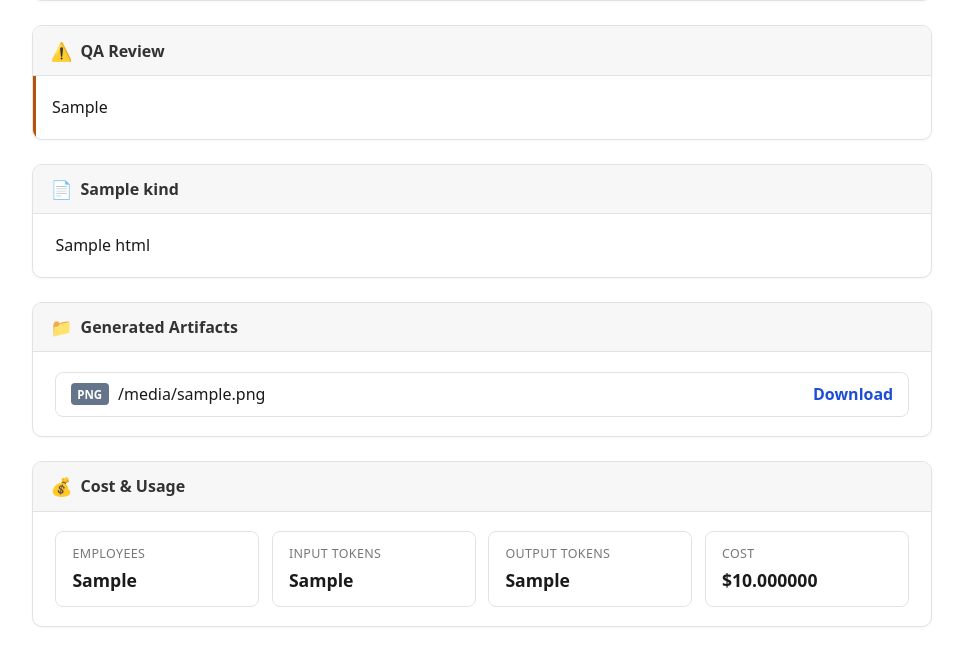
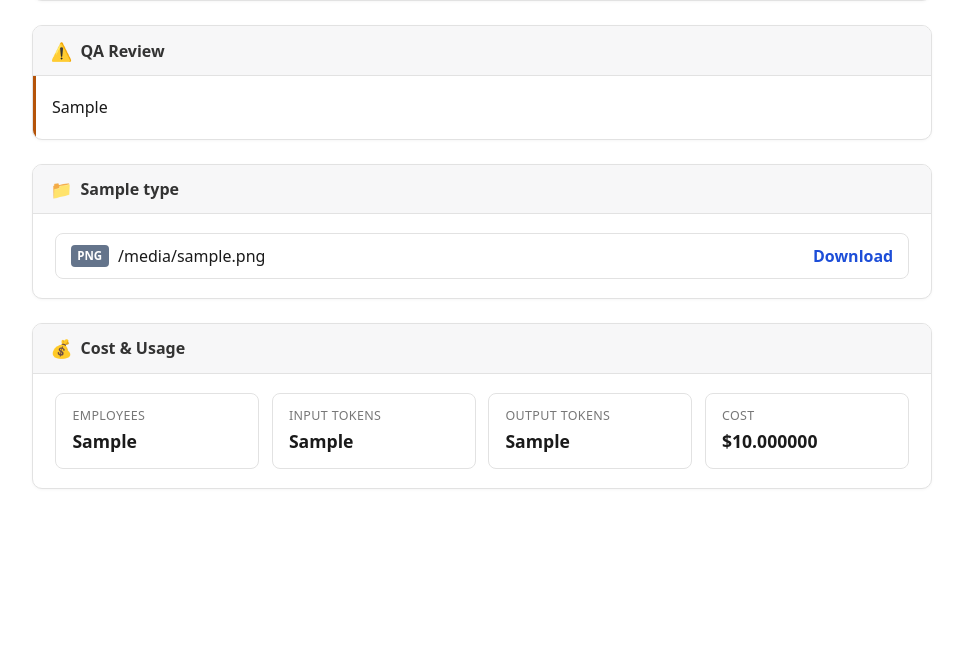
Before and after one commit to seachoice99/ego-os, a FastAPI app: template ego_os/templates/task.html in a window 1280 px wide. Shown: the part 355-1014 px from the top of the page, without its empty margins (158-1121 px from the left). After the commit the page ends 844 px from the top, so only its background shows below. Run offline with FastAPI, Linux system fonts and the light colour scheme; the template is opened without the code that fills it: most values are stand-ins (such as "Sample title", 1, 10 or a date in 2020).

Commit message:
v0.2: Structured Artifacts, sixth capability
Generalizes the shape introduced separately by Document Generation and
Spreadsheet Generation into one typed artifact concept. Previously the
main text result was a special-cased "Result" section and generated files
were a separate ad hoc list with their type guessed from the filename
extension. Now:

- each tool's registry entry declares its produces_artifact type directly
  ("document", "spreadsheet") instead of a bare boolean
- the main text result is wrapped into the same {"type": ..., ...} shape
  at render time (ego_os/main.py)
- task.html renders every artifact -- text or file -- through one unified
  loop instead of two hardcoded sections

Verified end to end with no regression: a text-only task, a Document
Generation task, and a Spreadsheet Generation task all render correctly
through the unified path, with the file-type header now coming from the
tool's own declaration rather than a filename-extension guess.

Co-Authored-By: Claude Sonnet 5 <noreply@anthropic.com>

```diff
--- a/ego_os/lifecycle.py
+++ b/ego_os/lifecycle.py
@@ -118,15 +118,18 @@ def _execute_tool_request(text, match, permissions, task_id):
     request or a denied permission comes back as a tool result the
     specialist can react to, same as any other tool outcome. Returns
     (result_text, event_detail, artifact_or_None) -- artifact is filled in
-    only for a successful call to a tool marked produces_artifact, so the
-    UI can offer it as a download."""
+    only for a successful call to a tool marked produces_artifact, with an
+    explicit `type` (e.g. "document", "spreadsheet") taken from the tool's
+    registry entry rather than guessed from the filename, so the UI can
+    offer it as a typed, downloadable artifact."""
     tool_name = match.group(1)
     remainder = text[match.end():].strip()
     try:
         args = json.JSONDecoder().raw_decode(remainder)[0] if remainder else {}
         result = tools.call_tool(permissions, tool_name, context={"task_id": task_id}, **args)
         tool_def = tools.TOOLS.get(tool_name, {})
-        artifact = {"filename": args["filename"]} if tool_def.get("produces_artifact") and "filename" in args else None
+        artifact_type = tool_def.get("produces_artifact")
+        artifact = {"type": artifact_type, "filename": args["filename"]} if artifact_type and "filename" in args else None
         return result, f"Used tool '{tool_name}' with args {args}.", artifact
     except (tools.ToolError, ValueError, TypeError, json.JSONDecodeError) as exc:
         return f"Tool error: {exc}", f"Tool request for '{tool_name}' failed: {exc}", None
--- a/ego_os/main.py
+++ b/ego_os/main.py
@@ -15,10 +15,12 @@ app = FastAPI(title="Ego OS")
 templates = Jinja2Templates(directory=str(Path(__file__).parent / "templates"))
 
 
-def _render_artifact(result_text: str) -> dict:
-    """Turn a specialist's raw text result into a labeled, rendered artifact
-    instead of a plain text blob, per the roadmap's v0.2 emphasis on
-    structured artifacts over inline text."""
+def _render_text_artifact(result_text: str) -> dict:
+    """Turn a specialist's raw text result into a typed, rendered artifact
+    instead of a plain text blob, per the roadmap's Structured Artifacts
+    capability: every task output -- the main text result and any
+    generated files -- is one durable, typed artifact record, not a
+    special-cased "Result" section plus a separate ad hoc file list."""
     html = md.markdown(
         result_text,
         extensions=["tables", "fenced_code", "sane_lists", "nl2br"],
@@ -31,7 +33,7 @@ def _render_artifact(result_text: str) -> dict:
         kind = "Checklist"
     else:
         kind = "Document"
-    return {"html": html, "kind": kind}
+    return {"type": "text", "kind": kind, "html": html}
 
 
 @app.on_event("startup")
@@ -66,12 +68,15 @@ def submit_task(request_text: str = Form(...)):
 def task_detail(request: Request, task_id: int):
     task = store.get_task(task_id)
     report = store.get_report(task_id)
-    result = _render_artifact(report["result_text"]) if report else None
-    qa_html = md.markdown(report["qa_note"], extensions=["sane_lists", "nl2br"]) if report else None
+    artifacts = None
+    qa_html = None
+    if report:
+        qa_html = md.markdown(report["qa_note"], extensions=["sane_lists", "nl2br"])
+        artifacts = [_render_text_artifact(report["result_text"])] + report["artifacts"]
     return templates.TemplateResponse(
         request,
         "task.html",
-        {"task": task, "report": report, "result": result, "qa_html": qa_html},
+        {"task": task, "report": report, "artifacts": artifacts, "qa_html": qa_html},
     )
 
 
--- a/ego_os/templates/task.html
+++ b/ego_os/templates/task.html
@@ -94,29 +94,27 @@
     </div>
   </section>
 
+  {% for artifact in artifacts %}
   <section class="artifact">
-    <div class="artifact-header"><span class="artifact-icon">&#128196;</span><h2>{{ result.kind }}</h2></div>
+    {% if artifact.type == "text" %}
+    <div class="artifact-header"><span class="artifact-icon">&#128196;</span><h2>{{ artifact.kind }}</h2></div>
     <div class="artifact-body markdown-body">
-      {{ result.html | safe }}
+      {{ artifact.html | safe }}
     </div>
-  </section>
-
-  {% if report.artifacts %}
-  <section class="artifact">
-    <div class="artifact-header"><span class="artifact-icon">&#128193;</span><h2>Generated Artifacts</h2></div>
+    {% else %}
+    <div class="artifact-header"><span class="artifact-icon">&#128193;</span><h2>{{ artifact.type | capitalize }}</h2></div>
     <div class="artifact-body">
       <ul class="files">
-        {% for file in report.artifacts %}
         <li class="file-item">
-          <span class="file-ext file-ext-{{ file.filename.split('.')[-1] }}">{{ file.filename.split('.')[-1] }}</span>
-          <span class="file-name">{{ file.filename }}</span>
-          <a class="file-download" href="/tasks/{{ task.id }}/artifacts/{{ file.filename }}">Download</a>
+          <span class="file-ext file-ext-{{ artifact.filename.split('.')[-1] }}">{{ artifact.filename.split('.')[-1] }}</span>
+          <span class="file-name">{{ artifact.filename }}</span>
+          <a class="file-download" href="/tasks/{{ task.id }}/artifacts/{{ artifact.filename }}">Download</a>
         </li>
-        {% endfor %}
       </ul>
     </div>
+    {% endif %}
   </section>
-  {% endif %}
+  {% endfor %}
 
   <section class="artifact">
     <div class="artifact-header"><span class="artifact-icon">&#128176;</span><h2>Cost &amp; Usage</h2></div>
--- a/ego_os/tools.py
+++ b/ego_os/tools.py
@@ -230,7 +230,7 @@ TOOLS = {
     "create_document": {
         "permission": "create_documents",
         "needs_context": ["task_id"],
-        "produces_artifact": True,
+        "produces_artifact": "document",
         "description": (
             'create_document(filename, content): generate a real, downloadable document artifact. '
             "filename must end in .md, .docx, or .pdf. content is plain text where lines starting "
@@ -242,7 +242,7 @@ TOOLS = {
     "create_spreadsheet": {
         "permission": "create_finance_reports",
         "needs_context": ["task_id"],
-        "produces_artifact": True,
+        "produces_artifact": "spreadsheet",
         "description": (
             'create_spreadsheet(filename, data): generate a real, downloadable .xlsx spreadsheet. '
             "filename must end in .xlsx. data is a JSON array of rows, each row a JSON array of "
```
Also changed, not shown: IMPLEMENTATION_ROADMAP.md (+1 -1 lines).
